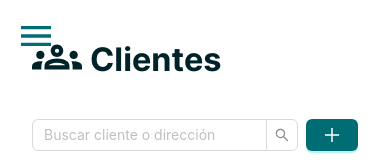
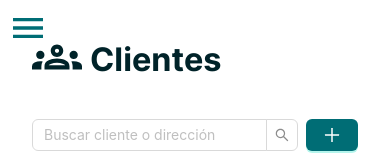
Before and after one commit to TomySanchez/lnz10_recentia-project, a React (Vite) app: page /clientes in a window 390 px wide. Shown: the top 160 px of the page. Built offline with nearby package versions, Linux system fonts and the light colour scheme; sample sign-in values are in the browser's storage.

Commit message:
fix: Ícono de menú mobile

```diff
--- a/src/layouts/MobileMenu.jsx
+++ b/src/layouts/MobileMenu.jsx
@@ -43,7 +43,7 @@ export const MobileMenu = ({ open, setOpen }) => {
       <MobileMenuButton onClick={() => handleNavigate('/entregas')}>
         Entregas
       </MobileMenuButton>
-      <MobileMenuButton onClick={() => handleNavigate('inicio')}>
+      <MobileMenuButton onClick={() => handleNavigate('/inicio')}>
         Cerrar sesión
       </MobileMenuButton>
     </Drawer>
--- a/src/layouts/layouts.css
+++ b/src/layouts/layouts.css
@@ -132,7 +132,7 @@
 }
 
 .mobile-menu-icon {
-  margin: 16px;
+  margin: 8px;
   color: var(--primary-color);
 }
 
```
